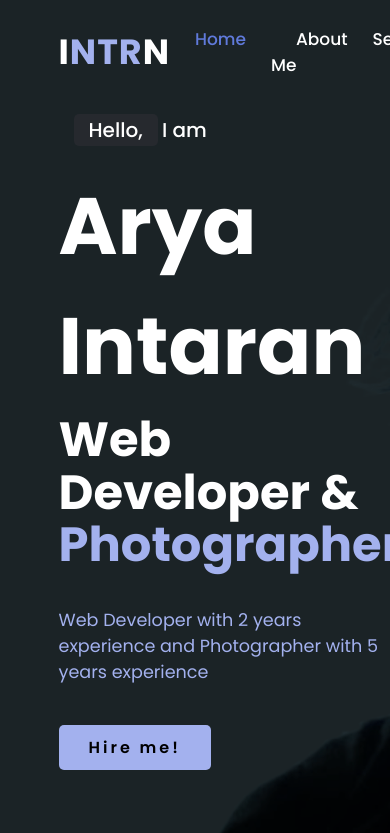
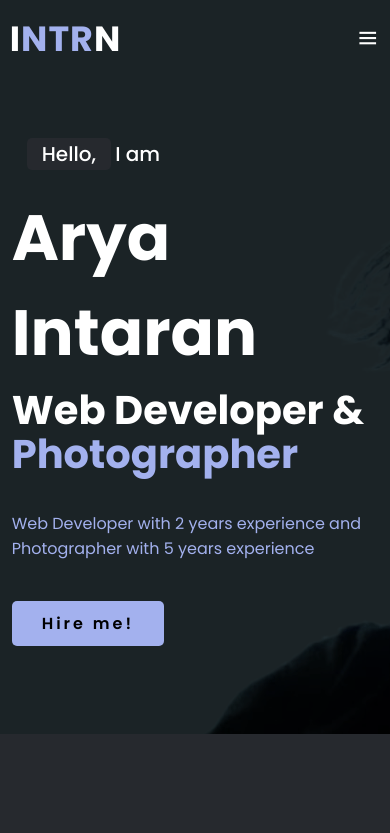
Before and after one commit to aryaintrn/porto-v2, a plain HTML site: page index.html in a window 390 px wide. Shown: the top 833 px of the page. Drawn offline with nearby package versions, Linux system fonts and the light colour scheme.

Commit message:
Update style.css

```diff
--- a/css/style.css
+++ b/css/style.css
@@ -355,3 +355,83 @@ header.sticky{
     color: var(--text-color);
     background: var(--main-color);
 }
+
+@media (max-width: 1480px){
+    header{
+        padding: 12px 2.5%;
+        transition: .1s;
+    }
+    header.sticky{
+        padding: 12px 2.5%;
+        transition: .1s;
+    }
+    section{
+        padding: 110px 3% 60px;
+    }
+    .end{
+        padding: 15px 3%;
+    }
+}
+
+@media (max-width: 1100px){
+    :root{
+        --big-font: 4rem;
+        --h2-font: 2.5rem;
+        --p-font: 1rem;
+        transition: .1s;
+    }
+    .home-text h3{
+        font-size: 2.5rem;
+    }
+    .home-pages{
+        height: 87vh;
+    }
+}
+
+@media (max-width: 920px){
+    .about-pages{
+        grid-template-columns: 1fr;
+    }
+    .about-img{
+        text-align: center;
+        order: 2;
+    }
+    .about-img img{
+        width: 100%;
+        height: auto;
+        max-width: 100%;
+    }
+}
+
+@media (max-width: 840px){
+    #menu-icon{
+        display: block;
+    }
+    .nav{
+        position: absolute;
+        top: -1000%;
+        right: 0;
+        left: 0;
+        display: flex;
+        flex-direction: column;
+        background: var(--bg-color);
+        text-align: left;
+        transition: all .45s ease;
+    }
+    .nav a{
+        display: block;
+        margin: 17px;
+        font-size: 20px;
+        transition: all .45s ease;
+        color: var(--text-color);
+    }
+    .nav a:hover{
+        color: var(--main-color);
+    }
+    .nav a.active{
+        color: var(--text-color);
+    }
+    .nav.open{
+        top: 100%;
+    }
+}
```
